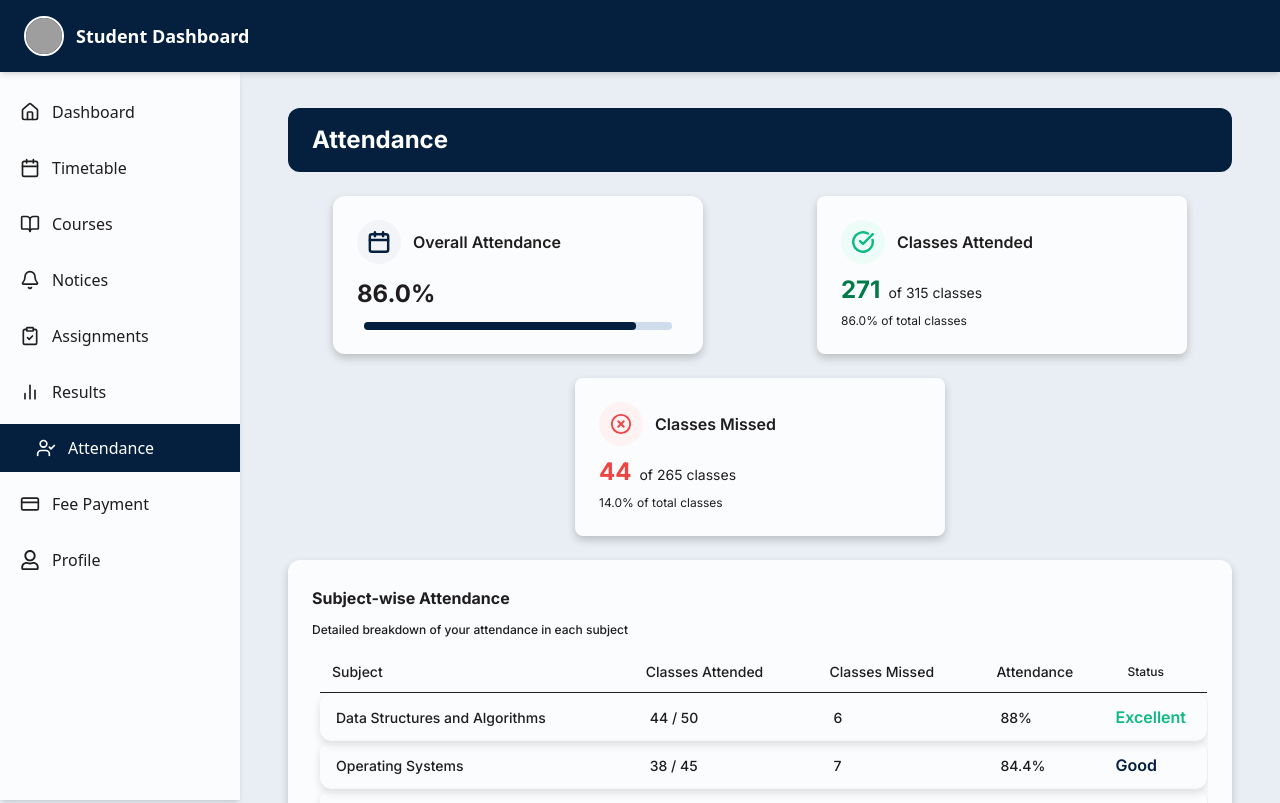
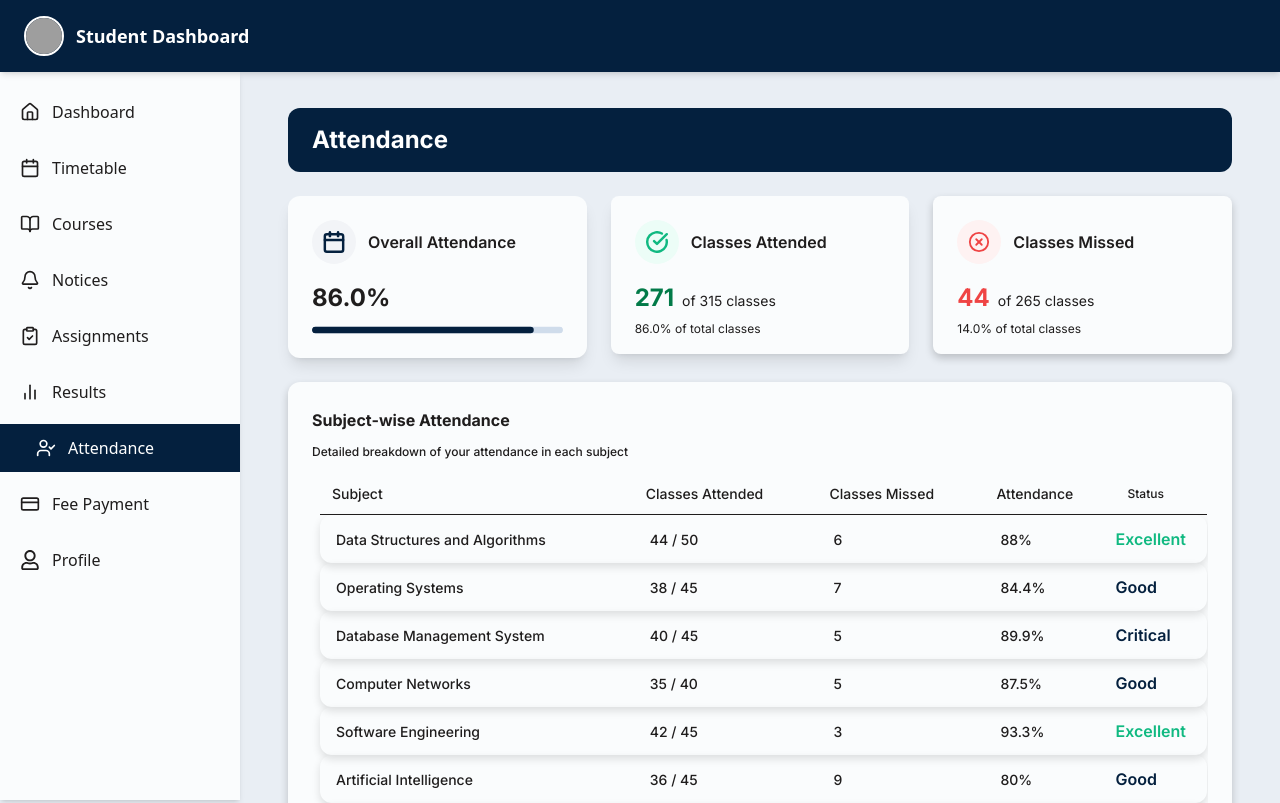
Before and after one commit to Aristiec/SMSfrontend, a React (Vite) app in the folder frontend/: page /attendance in a window 1280 px wide. Shown: the top 803 px of the page. Built offline with nearby package versions, Linux system fonts and the light colour scheme; grey boxes are pictures that could not be loaded; a web font is replaced by a local one.

Commit message:
Updated assignemnt,rsult and attendance

```diff
--- a/frontend/src/pages/student/Assignments.jsx
+++ b/frontend/src/pages/student/Assignments.jsx
@@ -34,6 +34,16 @@ const Assignments = () => {
     },
     {
       id: 3,
+      title: "Literature Review",
+      subject: "English Literature",
+      description: "Analysis of Shakespeare's Macbeth.",
+      status: "submitted",
+      dueDate: "Feb 5, 2024, 11:59 PM",
+      maxMarks: 50,
+      submittedDate: "Feb 9, 2024, 03:30 PM",
+    },
+    {
+      id: 4,
       title: "Literature Review",
       subject: "English Literature",
       description: "Analysis of Shakespeare's Macbeth.",
--- a/frontend/src/pages/student/Attendance.jsx
+++ b/frontend/src/pages/student/Attendance.jsx
@@ -27,7 +27,7 @@ const attendanceData = [
     total: 45,
     missed: 5,
     attendance: 89.9,
-    status: "Good",
+    status: "Critical",
   },
   {
     subject: "Computer Networks",
@@ -74,13 +74,10 @@ const AttendanceTable = () => {
       </div>
 
       {/* Cards Section */}
-      <div className="w-full ">
-        <div className="flex flex-wrap gap-6 justify-around">
+      <div className="w-full">
+        <div className="flex flex-col lg:flex-row gap-6 justify-between">
           {/* Card 1: Overall Attendance */}
-          <div
-            className="w-full sm:w-[calc(50%-12px)] lg:w-[370px]  rounded-[12px] p-[24px] bg-[#FAFCFD] flex flex-col justify-between shadow-md"
-            style={{ boxShadow: "0px 4px 8px 0px #00000033" }}
-          >
+          <div className="flex-1 rounded-[12px] p-[24px] bg-[#FAFCFD] shadow-lg">
             <div className="flex gap-[12px] items-center">
               <div className="w-[44px] h-[44px] rounded-full bg-[#F2F4F7] flex items-center justify-center">
                 <img
@@ -94,7 +91,7 @@ const AttendanceTable = () => {
               </div>
             </div>
 
-            <div className="flex flex-col gap-[10px]">
+            <div className="flex flex-col gap-[10px] mt-4">
               <div className="font-bold text-[#1F1D1D] text-[24px] leading-[36px]">
                 86.0%
               </div>
@@ -107,10 +104,7 @@ const AttendanceTable = () => {
           </div>
 
           {/* Card 2: Classes Attended */}
-          <div
-            className="w-full sm:w-[calc(50%-12px)] lg:w-[370px]  h-[158px] rounded-[8px] p-[24px] bg-[#FAFCFD] flex flex-col justify-between shadow-md"
-            style={{ boxShadow: "0px 4px 8px 0px #00000033" }}
-          >
+          <div className="flex-1 h-[158px] rounded-[8px] p-[24px] bg-[#FAFCFD] shadow-lg">
             <div className="flex gap-[12px] items-center">
               <div className="w-[44px] h-[44px] rounded-full bg-[#ECFDF7] flex items-center justify-center">
                 <img
@@ -124,7 +118,7 @@ const AttendanceTable = () => {
               </div>
             </div>
 
-            <div className="flex flex-col gap-[4px]">
+            <div className="flex flex-col gap-[4px] mt-4">
               <div className="flex gap-[8px] items-baseline">
                 <span className="text-[#027A48] font-bold text-[24px] leading-[36px]">
                   271
@@ -141,7 +135,7 @@ const AttendanceTable = () => {
 
           {/* Card 3: Classes Missed */}
           <div
-            className="w-full sm:w-[calc(50%-12px)] lg:w-[370px]  h-[158px] rounded-[8px] p-[24px] bg-[#FAFCFD] flex flex-col justify-between shadow-md"
+            className="flex-1 h-[158px] rounded-[8px] p-[24px] bg-[#FAFCFD] shadow-md"
             style={{ boxShadow: "0px 4px 8px 0px #00000033" }}
           >
             <div className="flex gap-[12px] items-center">
@@ -157,7 +151,7 @@ const AttendanceTable = () => {
               </div>
             </div>
 
-            <div className="flex flex-col gap-[4px]">
+            <div className="flex flex-col gap-[4px] mt-4">
               <div className="flex gap-[8px] items-baseline">
                 <span className="text-[#EF4444] font-bold text-[24px] leading-[36px]">
                   44
@@ -173,6 +167,7 @@ const AttendanceTable = () => {
           </div>
         </div>
       </div>
+
       <div
         style={{ boxShadow: "0px 4px 8px 0px #00000033" }}
         className="p-6 bg-[#FAFCFD] font-[Inter] rounded-[12px] w-full  flex flex-col "
--- a/frontend/src/pages/student/Results.jsx
+++ b/frontend/src/pages/student/Results.jsx
@@ -13,28 +13,28 @@ const currentResults = [
     date: "Jan 15, 2024",
     score: "87/100 (87.0%)",
     grade: "A",
-    status: "Passed",
+    status: "Pass",
   },
   {
     subject: "Mid-Term",
     date: "Jan 15, 2024",
     score: "87/100 (87.0%)",
     grade: "A",
-    status: "Passed",
+    status: "Pass",
   },
   {
     subject: "Mid-Term",
     date: "Jan 15, 2024",
     score: "87/100 (87.0%)",
     grade: "A",
-    status: "Passed",
+    status: "Pass",
   },
   {
     subject: "Mid-Term",
     date: "Jan 15, 2024",
     score: "87/100 (87.0%)",
     grade: "A",
-    status: "Passed",
+    status: "Pass",
   },
 ];
 
```
